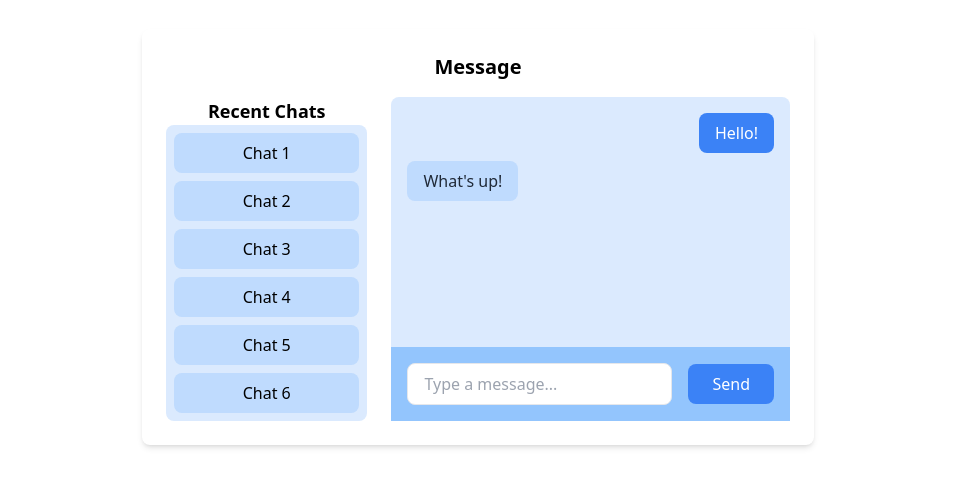
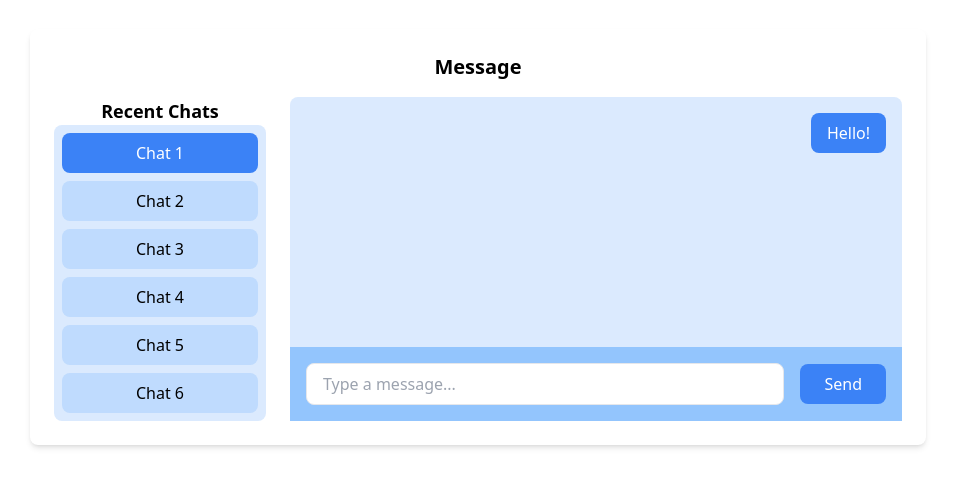
Before and after one commit to UTD-Fall-2024-Sec-6/Group-7, a React (Vite) app in the folder classcohort/app/: page /chat in a window 1280 px wide. Shown: the part 195-682 px from the top of the page, without its empty margins (162-1117 px from the left). Built offline with nearby package versions, Linux system fonts and the light colour scheme.

Commit message:
update messaging function

```diff
--- a/classcohort/app/src/chat.jsx
+++ b/classcohort/app/src/chat.jsx
@@ -1,45 +1,94 @@
-import React, { useState } from "react";
+import React, { useState, useRef, useEffect } from "react";
 
 const ChatPage = () => {
-  const [messages, setMessages] = useState([
-    { id: 1, text: "Hello!", sender: "me" },
-    { id: 2, text: "What's up!", sender: "them" },
+  const [chats, setChats] = useState([
+    { id: 1, name: "Chat 1" },
+    { id: 2, name: "Chat 2" },
+    { id: 3, name: "Chat 3" },
+    { id: 4, name: "Chat 4" },
+    { id: 5, name: "Chat 5" },
+    { id: 6, name: "Chat 6" },
   ]);
+  const [currentChatId, setCurrentChatId] = useState(1); // Active chat ID
+  const [chatHistories, setChatHistories] = useState({
+    1: [{ id: 1, text: "Hello!", sender: "me" }],
+    2: [{ id: 1, text: "Welcome to Chat 2", sender: "them" }],
+    3: [{ id: 1, text: "Welcome to Chat 3", sender: "them" }],
+    4: [{ id: 1, text: "Welcome to Chat 4", sender: "them" }],
+    5: [{ id: 1, text: "Welcome to Chat 5", sender: "them" }],
+    6: [{ id: 1, text: "Welcome to Chat 6", sender: "them" }],
+  });
   const [newMessage, setNewMessage] = useState("");
+  const chatBoxRef = useRef(null);
+
+  // Auto-scroll to the newest message
+  useEffect(() => {
+    if (chatBoxRef.current) {
+      chatBoxRef.current.scrollTop = chatBoxRef.current.scrollHeight;
+    }
+  }, [chatHistories[currentChatId]]);
 
   const handleSendMessage = (e) => {
     e.preventDefault();
     if (!newMessage.trim()) return;
 
-    setMessages((prevMessages) => [
-      ...prevMessages,
-      { id: prevMessages.length + 1, text: newMessage, sender: "me" },
-    ]);
+    // Add user message to the current chat history
+    const userMessage = { id: Date.now(), text: newMessage, sender: "me" };
+    setChatHistories((prevHistories) => ({
+      ...prevHistories,
+      [currentChatId]: [...prevHistories[currentChatId], userMessage],
+    }));
     setNewMessage("");
+
+    // Simulated bot response
+    setTimeout(() => {
+      const botMessage = {
+        id: Date.now() + 1,
+        text: "I'm a chatbot! How can I help?",
+        sender: "them",
+      };
+      setChatHistories((prevHistories) => ({
+        ...prevHistories,
+        [currentChatId]: [...prevHistories[currentChatId], botMessage],
+      }));
+    }, 1000);
+  };
+
+  const handleChatSwitch = (chatId) => {
+    setCurrentChatId(chatId);
+
+    // If the chat does not exist in the history, initialize it
+    setChatHistories((prevHistories) => ({
+      ...prevHistories,
+      [chatId]: prevHistories[chatId] || [],
+    }));
   };
 
   return (
     <>
       <main className="h-screen flex items-center justify-center">
-        <div className="bg-white p-6 rounded-lg shadow-md w-full max-w-2xl">
+        <div className="bg-white p-6 rounded-lg shadow-md w-full max-w-4xl">
           {/* Header */}
-          <h2 className="text-xl font-bold text-center mb-4">
-            Message
-          </h2>
+          <h2 className="text-xl font-bold text-center mb-4">Message</h2>
 
           {/* Main Content */}
           <div className="flex space-x-6">
             {/* Left Section: Recent Chats */}
-            <div className="space-y-4 w-1/3">
+            <div className="space-y-4 w-1/4">
               <div>
                 <h3 className="text-lg font-bold text-center">Recent Chats</h3>
                 <div className="bg-blue-100 rounded-lg p-2 space-y-2">
-                  {Array.from({ length: 6 }, (_, i) => (
+                  {chats.map((chat) => (
                     <p
-                      key={i}
-                      className="bg-blue-200 p-2 rounded-lg text-center hover:bg-blue-300 cursor-pointer"
+                      key={chat.id}
+                      onClick={() => handleChatSwitch(chat.id)}
+                      className={`p-2 rounded-lg text-center cursor-pointer ${
+                        currentChatId === chat.id
+                          ? "bg-blue-500 text-white"
+                          : "bg-blue-200 hover:bg-blue-300"
+                      }`}
                     >
-                      Chat {i + 1}
+                      {chat.name}
                     </p>
                   ))}
                 </div>
@@ -49,8 +98,11 @@ const ChatPage = () => {
             {/* Right Section: Chat Box */}
             <div className="flex-grow bg-blue-100 rounded-lg flex flex-col">
               {/* Chat Messages */}
-              <div className="flex-grow p-4 overflow-y-auto">
-                {messages.map((msg) => (
+              <div
+                className="flex-grow p-4 overflow-y-auto max-h-64"
+                ref={chatBoxRef}
+              >
+                {(chatHistories[currentChatId] || []).map((msg) => (
                   <div
                     key={msg.id}
                     className={`flex ${
```
